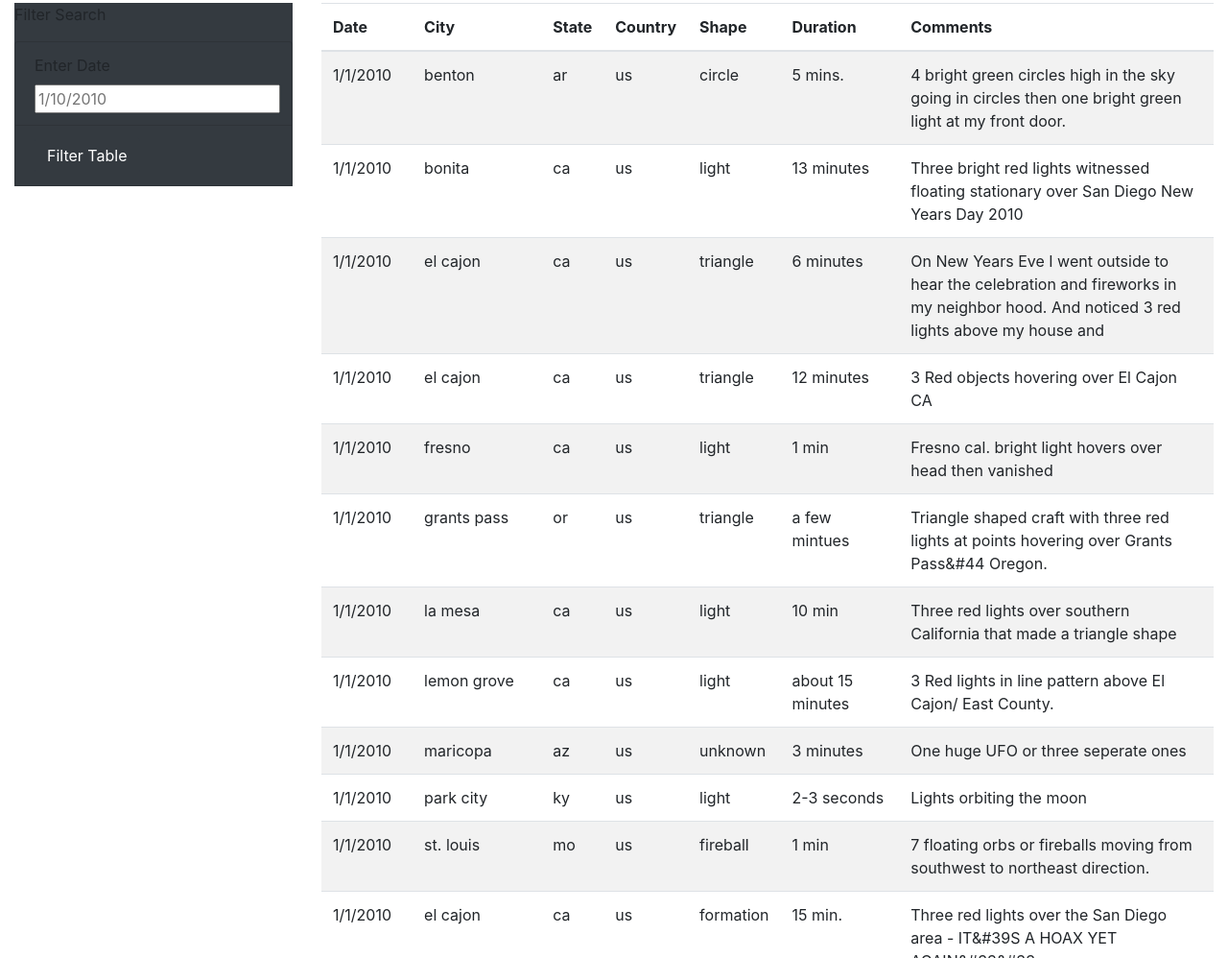
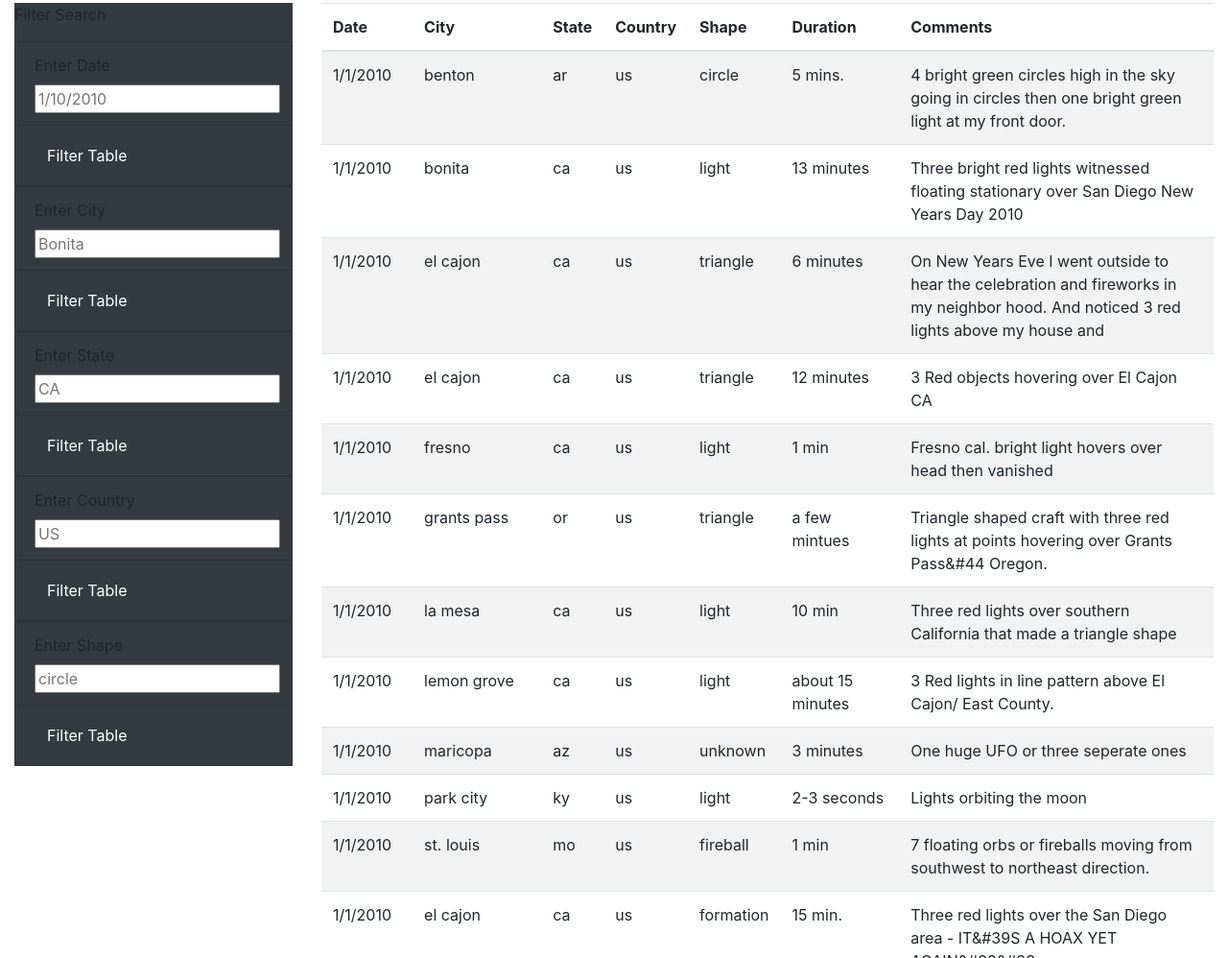
Before and after one commit to sterlingvm/UFOs, a plain HTML site: page index.html in a window 1280 px wide. Shown: the part 640-1638 px from the top of the page at 96% size. Drawn offline with nearby package versions, Linux system fonts and the light colour scheme.

Commit message:
Final product & README.md update

```diff
--- a/index.html
+++ b/index.html
@@ -51,6 +51,42 @@
                         <button id="filter-btn" type="button" class="btn btn-dark">Filter Table</button>
                     </li>
                 </ul>
+                <ul class="list-group bg-dark">
+                    <li class="list-group-item bg-dark">
+                        <label for="city">Enter City</label>
+                        <input type="text" placeholder="Bonita" id="city" />
+                    </li>
+                    <li class="list-group-item bg-dark">
+                        <button id="filter-btn" type="button" class="btn btn-dark">Filter Table</button>
+                    </li>
+                </ul>
+                <ul class="list-group bg-dark">
+                    <li class="list-group-item bg-dark">
+                        <label for="state">Enter State</label>
+                        <input type="text" placeholder="CA" id="city" />
+                    </li>
+                    <li class="list-group-item bg-dark">
+                        <button id="filter-btn" type="button" class="btn btn-dark">Filter Table</button>
+                    </li>
+                </ul>
+                <ul class="list-group bg-dark">
+                    <li class="list-group-item bg-dark">
+                        <label for="country">Enter Country</label>
+                        <input type="text" placeholder="US" id="city" />
+                    </li>
+                    <li class="list-group-item bg-dark">
+                        <button id="filter-btn" type="button" class="btn btn-dark">Filter Table</button>
+                    </li>
+                </ul>
+                <ul class="list-group bg-dark">
+                    <li class="list-group-item bg-dark">
+                        <label for="shape">Enter Shape</label>
+                        <input type="text" placeholder="circle" id="city" />
+                    </li>
+                    <li class="list-group-item bg-dark">
+                        <button id="filter-btn" type="button" class="btn btn-dark">Filter Table</button>
+                    </li>
+                </ul>
             </form>
           </div>
           <div class="col-md-9">
```
Also changed, not shown: Resources/1.png (added), Resources/2.png (added), 2 other files.
